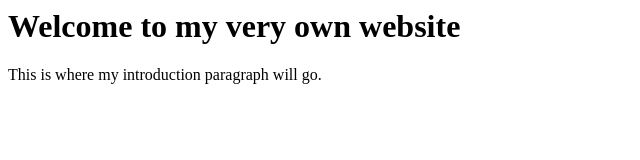
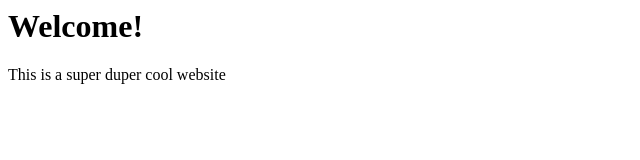
Before and after one commit to PoeticPete/cool-website, a plain HTML site: page index.html in a window 1280 px wide. Shown: the whole page, without its empty margins (0-640 px from the left). Drawn offline with Linux system fonts and the light colour scheme.

Commit message:
Update index.html

```diff
--- a/index.html
+++ b/index.html
@@ -1,7 +1,7 @@
 <html>
-  <header><title>My website</title></header>
+  <header><title>Cool Website</title></header>
   <body>
-    <h1>Welcome to my very own website</h1>
-    <p>This is where my introduction paragraph will go.</p>
+    <h1>Welcome!</h1>
+    <p>This is a super duper cool website</p>
   </body>
 </html>
```
